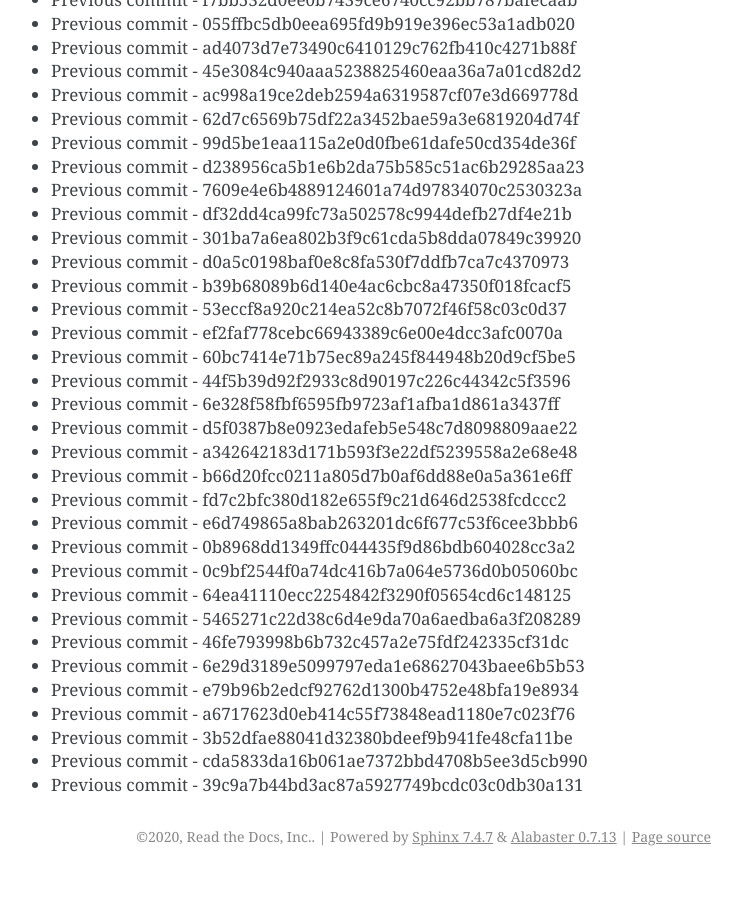
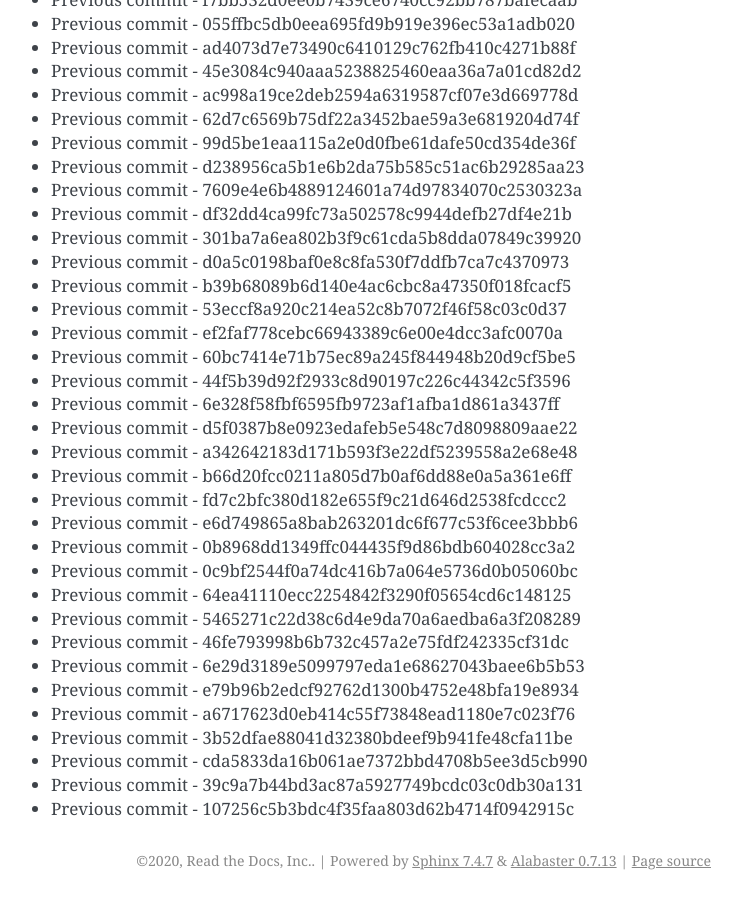
Before and after one commit to readthedocs/rtd-git-stresstest, a Sphinx documentation site: the page built from docs/updates.rst, in a window 1280 px wide and 900 px high, scrolled down 61528 px. Shown: the whole window, without its empty margins (399-1141 px from the left). Built offline with Sphinx 7.4.7, drawn with Linux system fonts in a browser that asks for light colours; before the commit the page ends 62404 px from its top, so only the background shows below that.

Commit message:
Generating commit from previous: 107256c5b3bdc4f35faa803d62b4714f0942915c

```diff
--- a/docs/updates.rst
+++ b/docs/updates.rst
@@ -2617,3 +2617,4 @@ It can be tested for any performance characteristics.
 * Previous commit - 3b52dfae88041d32380bdeef9b941fe48cfa11be
 * Previous commit - cda5833da16b061ae7372bbd4708b5ee3d5cb990
 * Previous commit - 39c9a7b44bd3ac87a5927749bcdc03c0db30a131
+* Previous commit - 107256c5b3bdc4f35faa803d62b4714f0942915c
```
